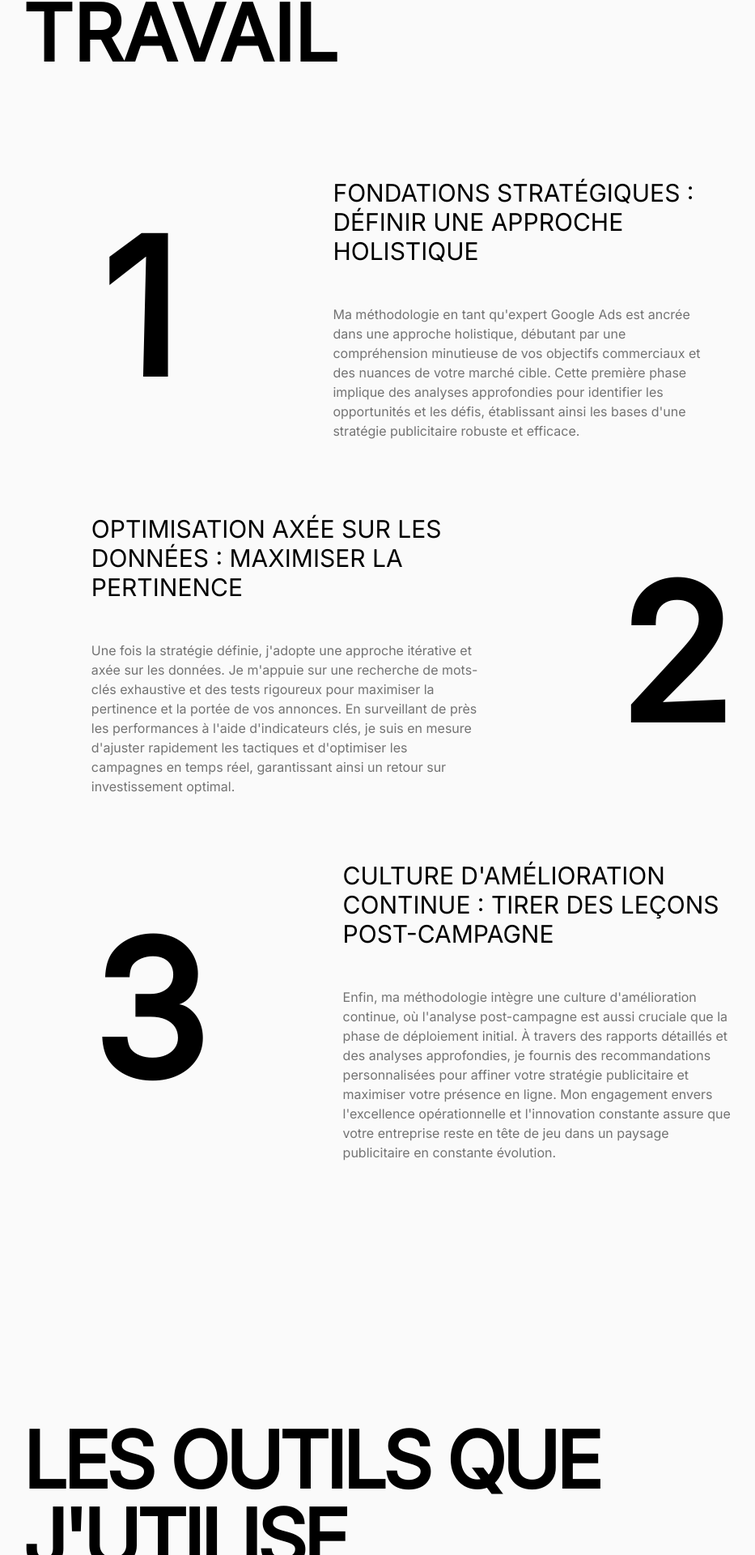
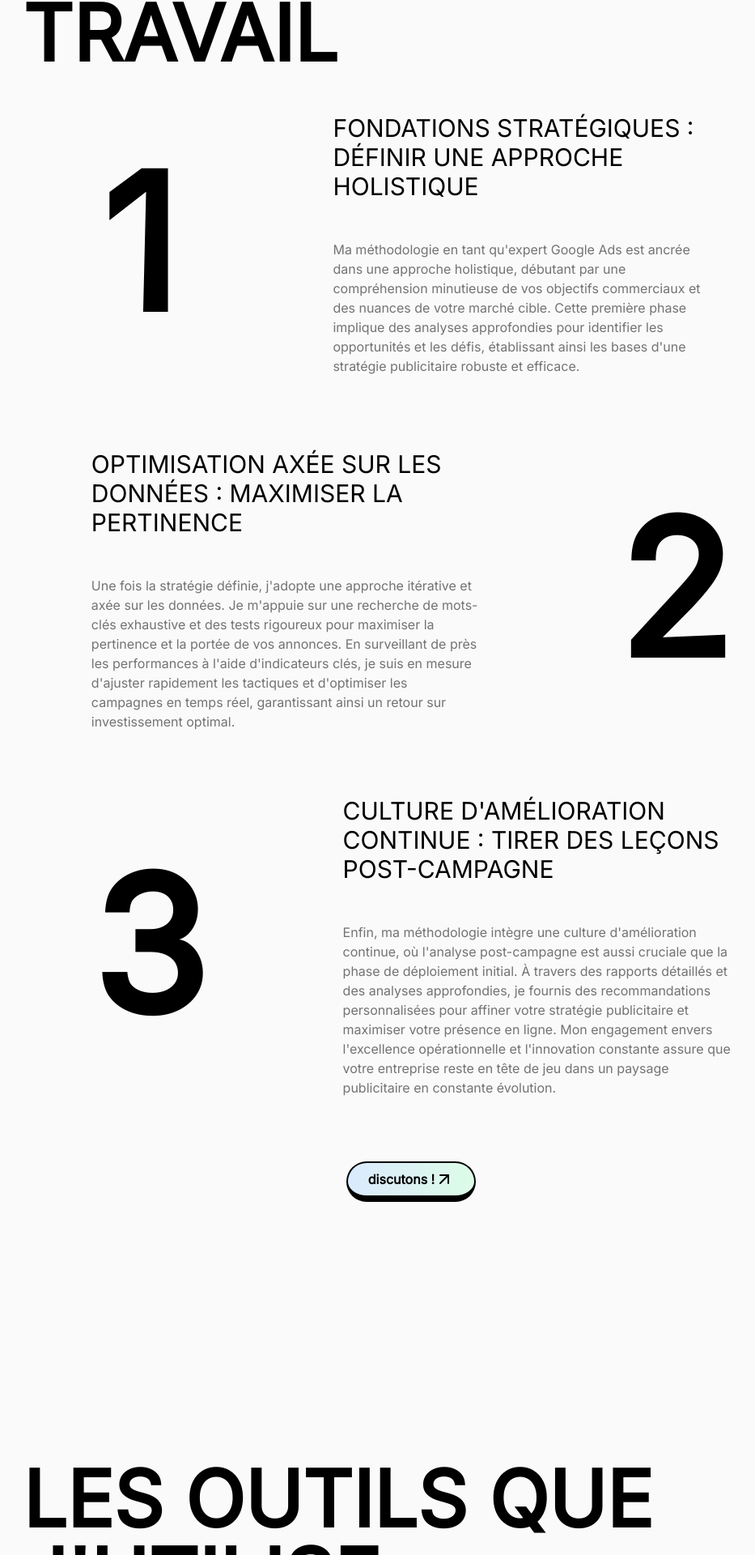
Before and after one commit to AlexisMarketeur/portfolio, a Next.js app: page / in a window 1280 px wide. Shown: the part 2191-4111 px from the top of the page at 81% size, without its empty margins (132-1065 px from the left). Built offline with nearby package versions, Linux system fonts and the light colour scheme.

Commit message:
methode fix

```diff
--- a/components/bento.tsx
+++ b/components/bento.tsx
@@ -11,7 +11,7 @@ export function BentoGridSecondDemo() {
     <div className="flex w-full justify-center">
       <div className="w-11/12 md:w-9/12">
         <div className="flex flex-col gap-10">
-          <h2 className="text-left text-3xl font-bold uppercase tracking-tighter md:text-8xl">
+          <h2 className="text-left text-3xl font-bold uppercase md:text-6xl lg:text-7xl xl:text-8xl">
             Les outils que j'utilise
           </h2>
           <BentoGrid className="w-full ">
--- a/components/methodeStatic.tsx
+++ b/components/methodeStatic.tsx
@@ -1,10 +1,15 @@
+import { Button } from "@/components/ui/button";
+import { ArrowUpRight } from "lucide-react";
+import Link from "next/link";
+
 export default function MethodeStatic() {
   return (
     <section className="flex w-full justify-center">
-      <div className="flex w-11/12 flex-col gap-40 md:w-9/12 lg:gap-20">
-        <h2 className="mb-10 text-left text-3xl font-bold uppercase md:text-8xl">
+      <div className="flex w-11/12 flex-col  md:w-9/12 ">
+        <h2 className="text-left text-3xl font-bold uppercase md:mb-10 md:text-6xl lg:text-7xl xl:text-8xl">
           ma méthode de travail
         </h2>
+        <div className="flex flex-col gap-40 lg:gap-20">
           <div className="flex w-full  flex-col items-start  justify-around lg:flex-row lg:items-center">
             <p className="text-[168px] font-bold lg:text-[18vw]">1</p>
             <div className="flex w-full flex-col gap-6 md:gap-12 lg:w-1/2">
@@ -13,11 +18,11 @@ export default function MethodeStatic() {
               </h3>
               <p className="text-neutral-500">
                 Ma méthodologie en tant qu'expert Google Ads est ancrée dans une
-              approche holistique, débutant par une compréhension minutieuse de
-              vos objectifs commerciaux et des nuances de votre marché cible.
-              Cette première phase implique des analyses approfondies pour
-              identifier les opportunités et les défis, établissant ainsi les
-              bases d'une stratégie publicitaire robuste et efficace.
+                approche holistique, débutant par une compréhension minutieuse
+                de vos objectifs commerciaux et des nuances de votre marché
+                cible. Cette première phase implique des analyses approfondies
+                pour identifier les opportunités et les défis, établissant ainsi
+                les bases d'une stratégie publicitaire robuste et efficace.
               </p>
             </div>
           </div>
@@ -28,13 +33,14 @@ export default function MethodeStatic() {
                 Optimisation Axée sur les Données : Maximiser la Pertinence
               </h3>
               <p className="text-neutral-500">
-              Une fois la stratégie définie, j'adopte une approche itérative et
-              axée sur les données. Je m'appuie sur une recherche de mots-clés
-              exhaustive et des tests rigoureux pour maximiser la pertinence et
-              la portée de vos annonces. En surveillant de près les performances
-              à l'aide d'indicateurs clés, je suis en mesure d'ajuster
-              rapidement les tactiques et d'optimiser les campagnes en temps
-              réel, garantissant ainsi un retour sur investissement optimal.
+                Une fois la stratégie définie, j'adopte une approche itérative
+                et axée sur les données. Je m'appuie sur une recherche de
+                mots-clés exhaustive et des tests rigoureux pour maximiser la
+                pertinence et la portée de vos annonces. En surveillant de près
+                les performances à l'aide d'indicateurs clés, je suis en mesure
+                d'ajuster rapidement les tactiques et d'optimiser les campagnes
+                en temps réel, garantissant ainsi un retour sur investissement
+                optimal.
               </p>
             </div>
           </div>
@@ -47,14 +53,28 @@ export default function MethodeStatic() {
               <p className="text-neutral-500">
                 Enfin, ma méthodologie intègre une culture d'amélioration
                 continue, où l'analyse post-campagne est aussi cruciale que la
-              phase de déploiement initial. À travers des rapports détaillés et
-              des analyses approfondies, je fournis des recommandations
+                phase de déploiement initial. À travers des rapports détaillés
+                et des analyses approfondies, je fournis des recommandations
                 personnalisées pour affiner votre stratégie publicitaire et
                 maximiser votre présence en ligne. Mon engagement envers
                 l'excellence opérationnelle et l'innovation constante assure que
-              votre entreprise reste en tête de jeu dans un paysage publicitaire
-              en constante évolution.
+                votre entreprise reste en tête de jeu dans un paysage
+                publicitaire en constante évolution.
               </p>
+            </div>
+          </div>
+          <div className="flex h-12 w-full items-center justify-center">
+            <Button
+              variant="cta"
+              size="default"
+              className="text-md flex w-full justify-between px-4 sm:w-40 md:justify-center"
+              asChild
+            >
+              <Link href="/">
+                discutons !
+                <ArrowUpRight />
+              </Link>
+            </Button>
           </div>
         </div>
       </div>
--- a/components/scroller.tsx
+++ b/components/scroller.tsx
@@ -10,7 +10,7 @@ export function Scroller() {
       <ContainerScroll
         titleComponent={
           <>
-            <h1 className="text-3xl font-bold uppercase md:text-8xl">
+            <h1 className="text-center text-3xl font-bold uppercase md:mb-10 md:text-6xl lg:text-7xl xl:text-8xl">
               MES CERTIFICATIONS
             </h1>
           </>
--- a/components/softSkills.tsx
+++ b/components/softSkills.tsx
@@ -4,7 +4,7 @@ export const SoftSkills = () => (
   <div className="flex w-full justify-center bg-backgroundSecondary">
     <div className="w-11/12 md:w-9/12">
       <div className="flex w-full flex-col items-start gap-4 ">
-        <h2 className="text-3xl font-bold uppercase md:text-8xl">
+        <h2 className="text-left text-3xl font-bold uppercase md:text-6xl lg:text-7xl xl:text-8xl">
           SOFT SKILLS
         </h2>
 
--- a/components/statsSection.tsx
+++ b/components/statsSection.tsx
@@ -6,11 +6,11 @@ export default function StatsSection() {
     <section id="stats" className="flex w-full justify-center pt-36">
       <article className="flex w-11/12 flex-col gap-20 md:w-9/12 md:gap-48">
         <div>
-          <h2 className="text-left text-3xl font-bold uppercase md:text-8xl">
+          <h2 className="text-left text-3xl font-bold uppercase md:text-6xl lg:text-7xl xl:text-8xl">
             Boostez votre visibilité en ligne avec Google Ads
           </h2>
         </div>
-        <div className="flex w-full flex-col justify-between gap-24 md:flex-row">
+        <div className="flex w-full flex-col justify-between gap-24 lg:flex-row">
           <div className="flex min-h-52 w-full flex-col lg:w-2/12">
             <div className="mb-6">
               <UserCheck className="h-16 w-16 rotate-6 rounded-md border-2 border-b-4 border-black bg-gradient-to-r from-green to-blue p-3" />
--- a/components/testimony.tsx
+++ b/components/testimony.tsx
@@ -6,7 +6,7 @@ export function Testimony() {
   return (
     <section className="flex w-full justify-center bg-backgroundSecondary py-32">
       <div className="flex w-11/12 flex-col items-center">
-        <h2 className="text-3xl font-bold uppercase md:text-8xl">
+        <h2 className="text-left text-3xl font-bold uppercase md:mb-10 md:text-6xl lg:text-7xl xl:text-8xl">
           ILS ME FONT CONFIANCE
         </h2>
         <article className="mt-16 flex w-full items-center justify-center text-sm md:mt-8 md:w-6/12 md:pt-32 md:text-xl">
--- a/components/ui/button.tsx
+++ b/components/ui/button.tsx
@@ -16,7 +16,6 @@ const buttonVariants = cva(
           "text-primary font-bold border-4 border-b-[16px] border-primary  hover:border-b-4 transform duration-150 transition-all hover:bg-gradient-to-r hover:from-green hover:to-blue",
         secondaryCTA:
           "text-primary font-bold border-2 border-b-4 border-primary hover:border-b-2 transform duration-150 transition-all bg-gradient-to-l from-blue to-green hover:from-green hover:to-blue",
-        empty: "",
       },
       size: {
         default:
```
Lines whose indentation alone changed are shown as unchanged.
